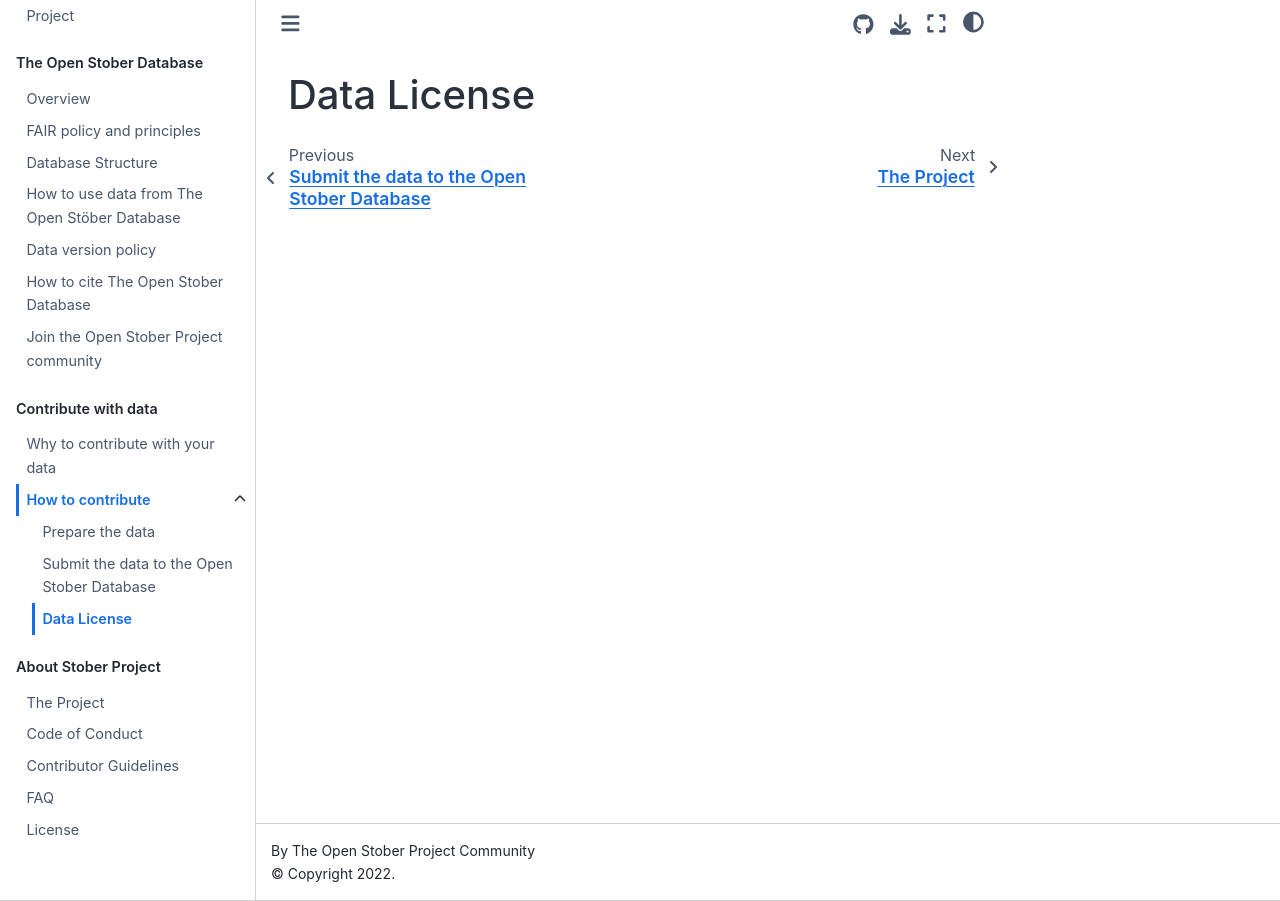
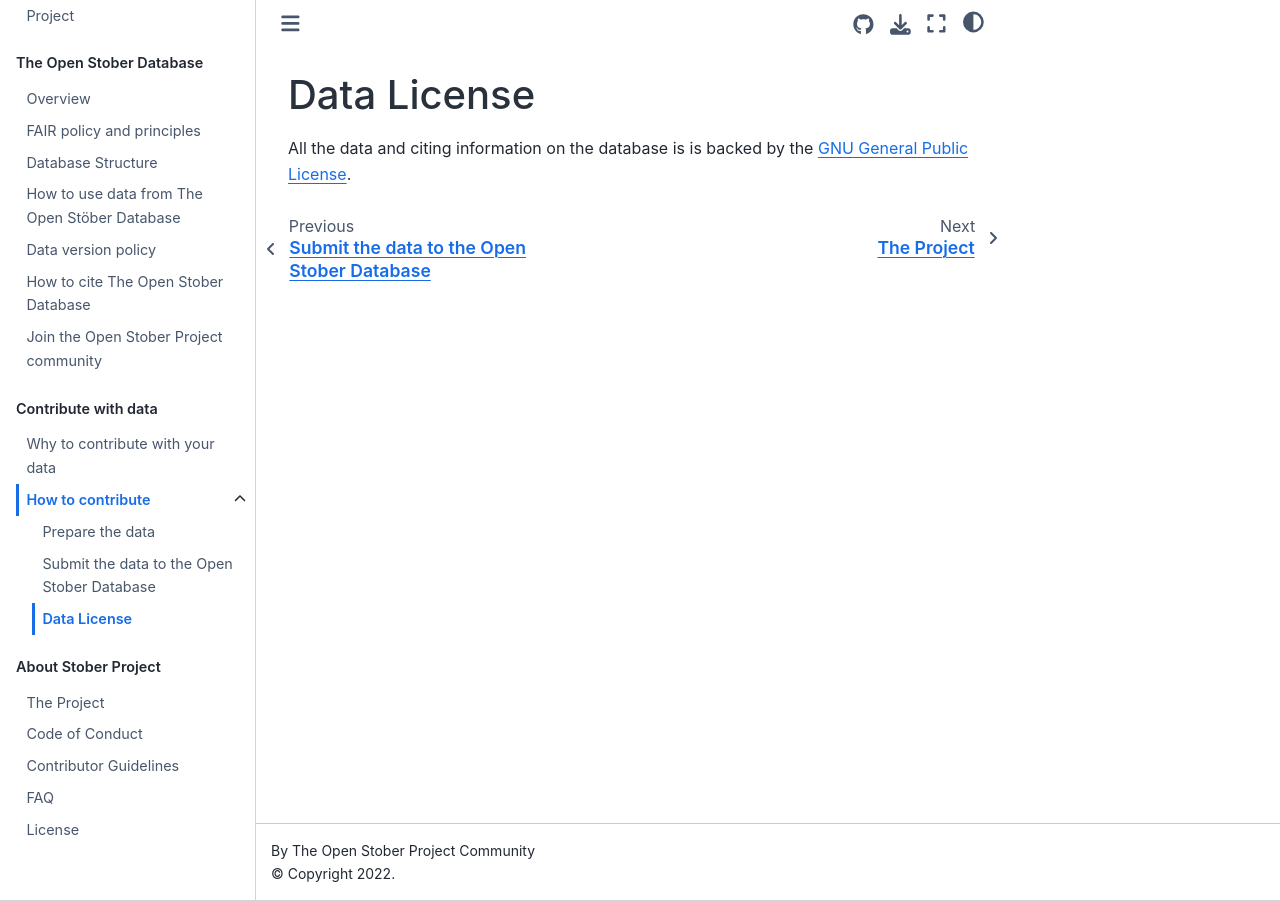
Before and after one commit to open-nanosystems/open-stober-project, a Jupyter Book: the page built from docs/contribute/data-license.md, in a window 1280 px wide. Built offline with Jupyter Book 1.0.4 settings and Sphinx 7.4.7 and the Sphinx Book theme 1.1.4, drawn with Linux system fonts in a browser that asks for light colours.

Commit message:
Update data-license.md

```diff
--- a/docs/contribute/data-license.md
+++ b/docs/contribute/data-license.md
@@ -1 +1,3 @@
 # Data License
+
+All the data and citing information on the database is is backed by the [GNU General Public License](https://open-nanosystems.github.io/open-stober-project/about/License.html).
```
